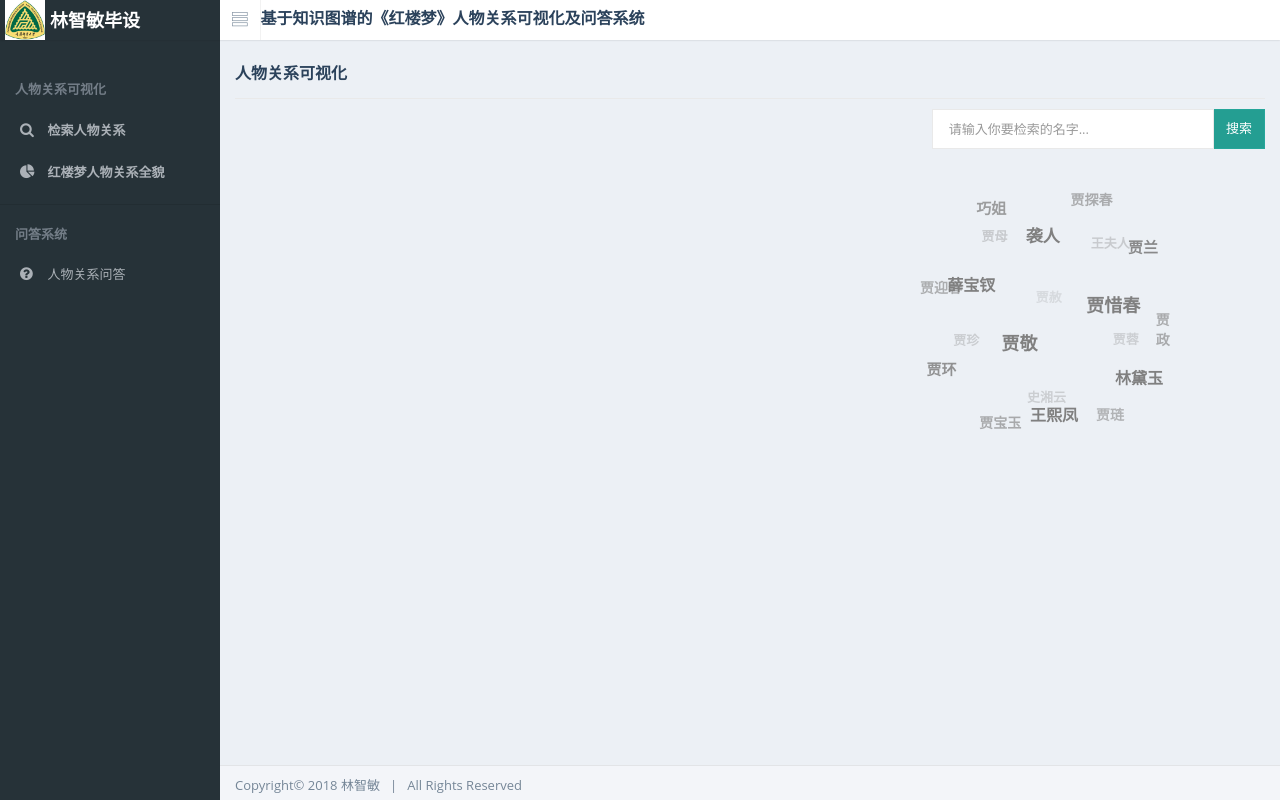
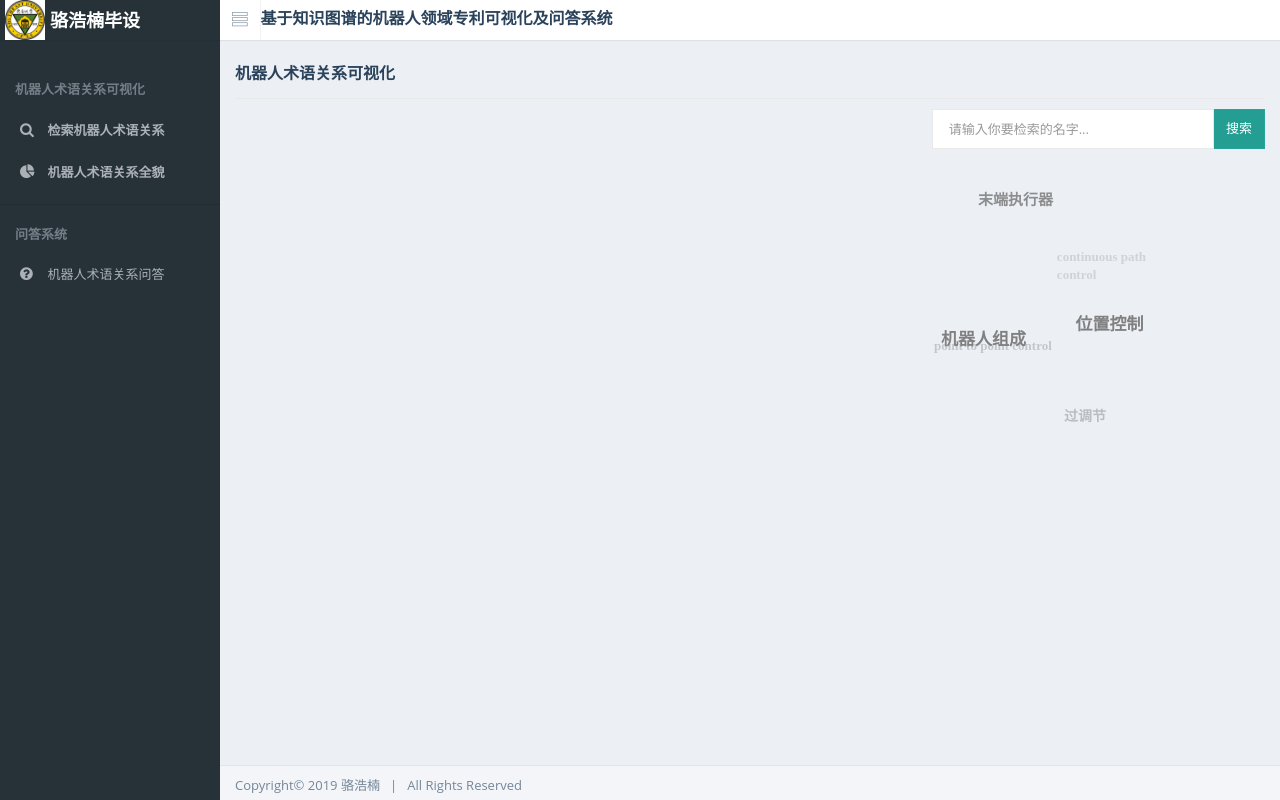
Before and after one commit to hannahluo0328/KGrobot, a Flask app: page /search in a window 1280 px wide. Run offline with Flask 2, Linux system fonts and the light colour scheme; some libraries are stand-ins or nearby versions; some web fonts are replaced.

Commit message:
20190707modifiedFrontEnd

```diff
--- a/KGQA/ltp.py
+++ b/KGQA/ltp.py
@@ -1,9 +1,9 @@
 # -*- coding: utf-8 -*-
 import pyltp
 import os
-LTP_DATA_DIR = '/Users/chizhu/data/ltp_data_v3.4.0'  # ltp模型目录的路径
-
-
+# LTP_DATA_DIR = '/Users/chizhu/data/ltp_data_v3.4.0'  # ltp模型目录的路径 E:\ltp\3.4.0\ltp_data_v3.4.0\ltp_data_v3.4.0
+LTP_DATA_DIR = 'E:/ltp/3.4.0/ltp_data_v3.4.0/ltp_data_v3.4.0'
+# LTP_DATA_DIR = 'E:\ltp\3.4.0\ltp_data_v3.4.0\ltp_data_v3.4.0'
 def cut_words(words):
     segmentor = pyltp.Segmentor()
     seg_model_path = os.path.join(LTP_DATA_DIR, 'cws.model')
--- a/templates/KGQA.html
+++ b/templates/KGQA.html
@@ -9,7 +9,7 @@
     <!--Bootstrap Stylesheet [ REQUIRED ]-->
     <link href="../static/css/bootstrap.min.css" rel="stylesheet">
 
-    <link rel="shortcut icon" href="../static/images/logo.jpg">
+    <link rel="shortcut icon" href="../static/images/logo_seu.jpg">
     <!--Nifty Stylesheet [ REQUIRED ]-->
     <link href="../static/css/nifty.min.css" rel="stylesheet">
 
--- a/templates/all_relation.html
+++ b/templates/all_relation.html
@@ -9,7 +9,7 @@
     <!--Bootstrap Stylesheet [ REQUIRED ]-->
     <link href="../static/css/bootstrap.min.css" rel="stylesheet">
 
-    <link rel="shortcut icon" href="../static/images/logo.jpg">
+    <link rel="shortcut icon" href="../static/images/logo_seu.jpg">
     <!--Nifty Stylesheet [ REQUIRED ]-->
     <link href="../static/css/nifty.min.css" rel="stylesheet">
 
@@ -72,7 +72,7 @@
                 <!--================================-->
                 <div class="navbar-header">
                     <a href="{{ url_for('index') }}" class="navbar-brand">
-                        <img src="../static/images/logo.jpg" alt="Nifty Logo" class="brand-icon">
+                        <img src="../static/images/logo_seu.jpg" alt="Nifty Logo" class="brand-icon">
                         <div class="brand-title">
                             <span class="brand-text">骆浩楠毕设</span>
                         </div>
--- a/templates/index.html
+++ b/templates/index.html
@@ -3,7 +3,7 @@
 <head>
     <meta charset="utf-8">
     <meta name="viewport" content="width=device-width, initial-scale=1.0">
-    <link rel="shortcut icon" href="../static/images/logo.jpg">
+    <link rel="shortcut icon" href="../static/images/logo_seu.jpg">
     <title>开启探索</title>
 
 
--- a/templates/search.html
+++ b/templates/search.html
@@ -4,12 +4,12 @@
 <head>
     <meta charset="utf-8">
     <meta name="viewport" content="width=device-width, initial-scale=1.0">
-    <title>基于知识图谱的《红楼梦》人物关系可视化及问答系统</title>
+    <title>基于知识图谱的机器人领域专利可视化及问答系统</title>
 
     <!--Bootstrap Stylesheet [ REQUIRED ]-->
     <link href="../static/css/bootstrap.min.css" rel="stylesheet">
 
-    <link rel="shortcut icon" href="../static/images/logo.jpg">
+    <link rel="shortcut icon" href="../static/images/logo_seu.jpg">
     <!--Nifty Stylesheet [ REQUIRED ]-->
     <link href="../static/css/nifty.min.css" rel="stylesheet">
 
@@ -78,9 +78,9 @@
                 <!--================================-->
                 <div class="navbar-header">
                     <a href="{{ url_for('index') }}" class="navbar-brand">
-                        <img src="../static/images/logo.jpg" alt="Nifty Logo" class="brand-icon">
+                        <img src="../static/images/logo_seu.jpg" alt="Nifty Logo" class="brand-icon">
                         <div class="brand-title">
-                            <span class="brand-text">林智敏毕设</span>
+                            <span class="brand-text">骆浩楠毕设</span>
                         </div>
                     </a>
                 </div>
@@ -104,7 +104,7 @@
                     </ul>
                     <ul class="nav navbar-top-links pull-left">
 
-                        <h4>基于知识图谱的《红楼梦》人物关系可视化及问答系统</h4>
+                        <h4>基于知识图谱的机器人领域专利可视化及问答系统</h4>
 
 
 
@@ -131,7 +131,7 @@
                 <!--===================================================-->
                 <div id="page-content">
 
-					<h4 class="text-main pad-btm bord-btm">人物关系可视化</h4>
+					<h4 class="text-main pad-btm bord-btm">机器人术语关系可视化</h4>
 
               <div class="row">
 
@@ -158,26 +158,13 @@
                     </div>
                     <div class="col-lg-2"></div>
                     <div  class="col-lg-4" id="tagsList">
-                    <a href="#" data="林黛玉" >林黛玉</a>
-                    <a href="#" data="薛宝钗">薛宝钗</a>
-                    <a href="#" data="贾宝玉">贾宝玉</a>
-                    <a href="#" data="王熙凤">王熙凤</a>
-                    <a href="#" data="贾政">贾政</a>
-                    <a href="#" data="贾母">贾母</a>
-                    <a href="#" data="贾赦">贾赦</a>
-                    <a href="#" data="贾琏">贾琏</a>
-                    <a href="#" data="贾珍">贾珍</a>
-                    <a href="#" data="王夫人">王夫人</a>
-                    <a href="#" data="贾探春">贾探春</a>
-                    <a href="#" data="贾迎春">贾迎春</a>
-                    <a href="#" data="贾惜春">贾惜春</a>
-                    <a href="#" data="贾环">贾环</a>
-                    <a href="#" data="巧姐">巧姐</a>
-                    <a href="#" data="袭人">袭人</a>
-                    <a href="#" data="贾敬">贾敬</a>
-                    <a href="#" data="贾蓉">贾蓉</a>
-                    <a href="#" data="贾兰">贾兰</a>
-                    <a href="#" data="史湘云">史湘云</a>
+                    <a href="#" data="位置控制" >位置控制</a>
+                    <a href="#" data="过调节">过调节</a>
+                    <a href="#" data="机器人组成">机器人组成</a>
+                    <a href="#" data="point to point control">point to point control</a>
+                    <a href="#" data="continuous path control">continuous path control</a>
+                    <a href="#" data="末端执行器">末端执行器</a>
+
                     </div>
                     </div>
 
@@ -207,7 +194,7 @@
 
 
                                     <!--Category name-->
-						            <li class="list-header"> 人物关系可视化</li>
+						            <li class="list-header"> 机器人术语关系可视化</li>
 
                                     <!--Menu list item-->
 
@@ -217,7 +204,7 @@
                                         <a href="{{ url_for('search') }}">
                                             <i class="fa fa-search" style="width:24px"></i>
                                             <span class="menu-title">
-                                                <strong>检索人物关系</strong>
+                                                <strong>检索机器人术语关系</strong>
                                             </span>
 
                                         </a>
@@ -228,7 +215,7 @@
                                         <a href="{{ url_for('get_all_relation') }}">
                                             <i class="fa fa-pie-chart" style="width:24px"></i>
                                             <span class="menu-title">
-                                                <strong>红楼梦人物关系全貌</strong>
+                                                <strong>机器人术语关系全貌</strong>
                                             </span>
 
                                         </a>
@@ -247,7 +234,7 @@
 						            <li >
 						                <a href="{{ url_for('KGQA') }}">
 						                    <i class="fa fa-question-circle" style="width:24px"></i>
-						                    <span class="menu-title">人物关系问答</span>
+						                    <span class="menu-title">机器人术语关系问答</span>
 
 						                </a>
 
@@ -275,7 +262,7 @@
         <!--===================================================-->
         <footer id="footer">
 
-           <p class="pad-lft">Copyright&#0169; 2018 林智敏  &nbsp;&nbsp;|&nbsp;&nbsp;&nbsp;All Rights Reserved </p>
+           <p class="pad-lft">Copyright&#0169; 2019 骆浩楠  &nbsp;&nbsp;|&nbsp;&nbsp;&nbsp;All Rights Reserved </p>
 
         </footer>
         <!--===================================================-->
```
Also changed, not shown: README.md.
